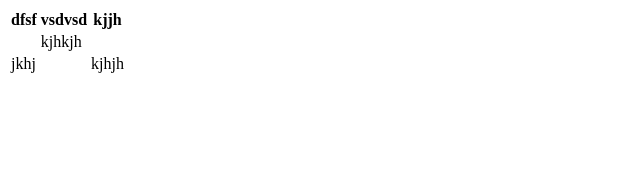
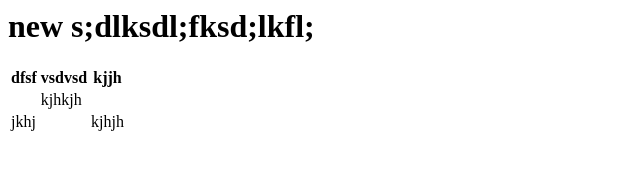
Before and after one commit to bvainrub/GitHubExample1, a plain HTML site: page index.html in a window 1280 px wide. Shown: the whole page, without its empty margins (0-640 px from the left). Drawn offline with Linux system fonts and the light colour scheme.

Commit message:
Set new File

```diff
--- a/index.html
+++ b/index.html
@@ -2,7 +2,9 @@
 
 <head>
 </head>
-
+<h1>
+    new s;dlksdl;fksd;lkfl;
+</h1>
 <body>
     <table class="table">
         <thead>
```
